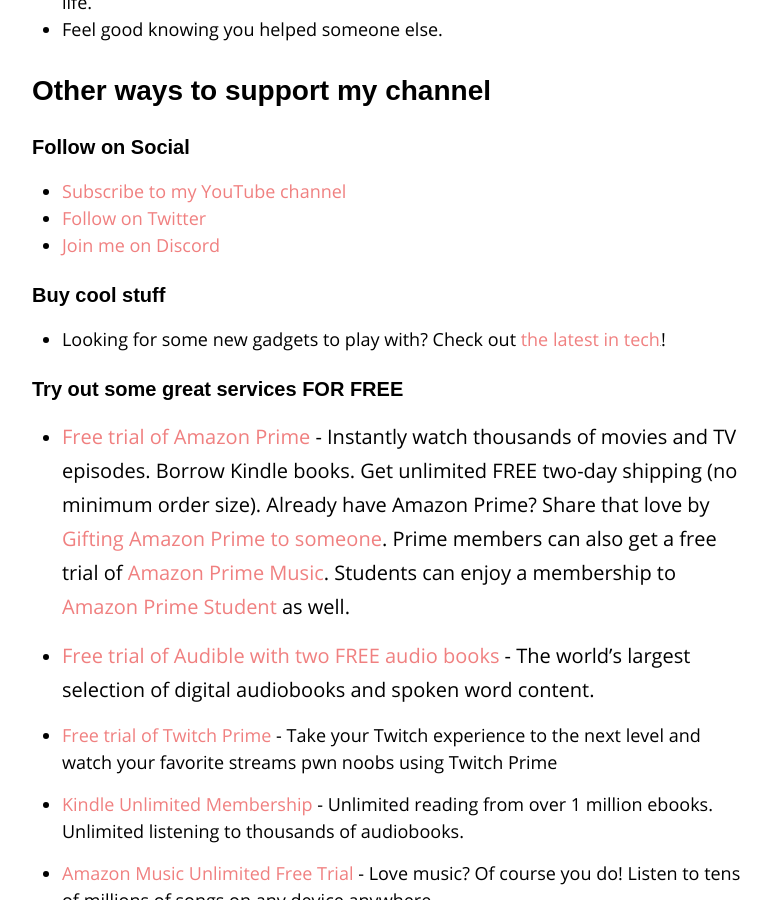
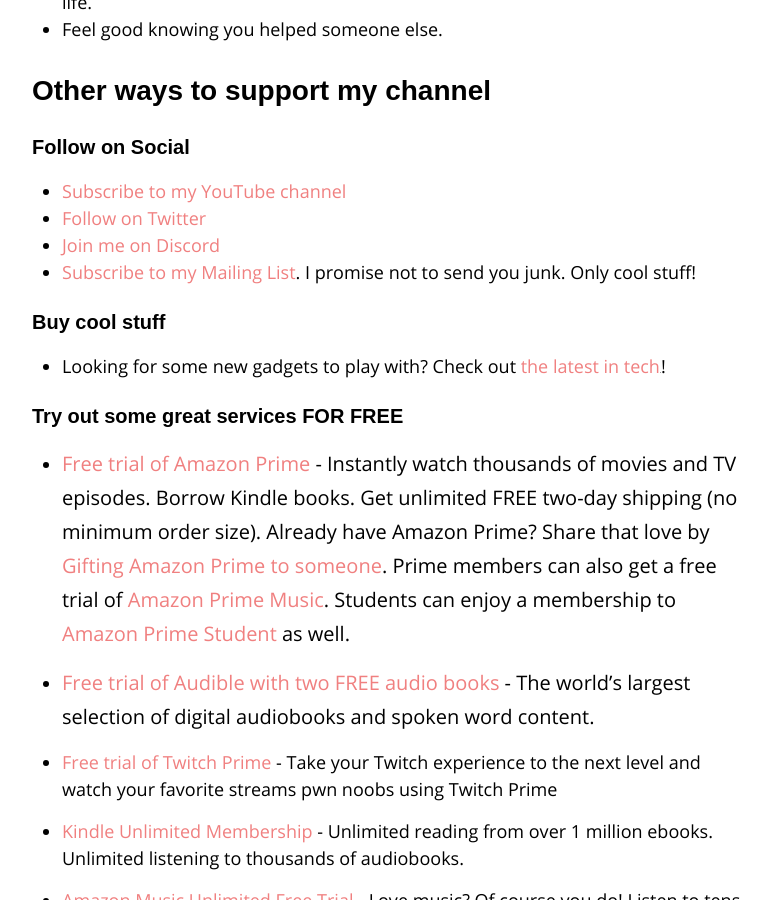
Before and after one commit to MrPowerScripts/MrPowerScripts.com, a Jekyll site: the page built from power-up.md, in a window 1280 px wide and 900 px high, scrolled down 378 px. Shown: the whole window, without its empty margins (248-1019 px from the left). Built offline with Jekyll 4.4.1, drawn with Linux system fonts in a browser that asks for light colours; our own code applies the rules of GitHub Pages for plain Markdown files.

Commit message:
oh right I have a mailing list

```diff
--- a/power-up.md
+++ b/power-up.md
@@ -17,6 +17,7 @@
 - [Subscribe to my YouTube channel](https://bit.ly/mrps-yt-sub)
 - [Follow on Twitter](https://bit.ly/mrps-twitter)
 - [Join me on Discord](https://bit.ly/mrps-discord)
+- [Subscribe to my Mailing List](https://bit.ly/mrps-mail-list). I promise not to send you junk. Only cool stuff!
 
 ### Buy cool stuff
 
```
